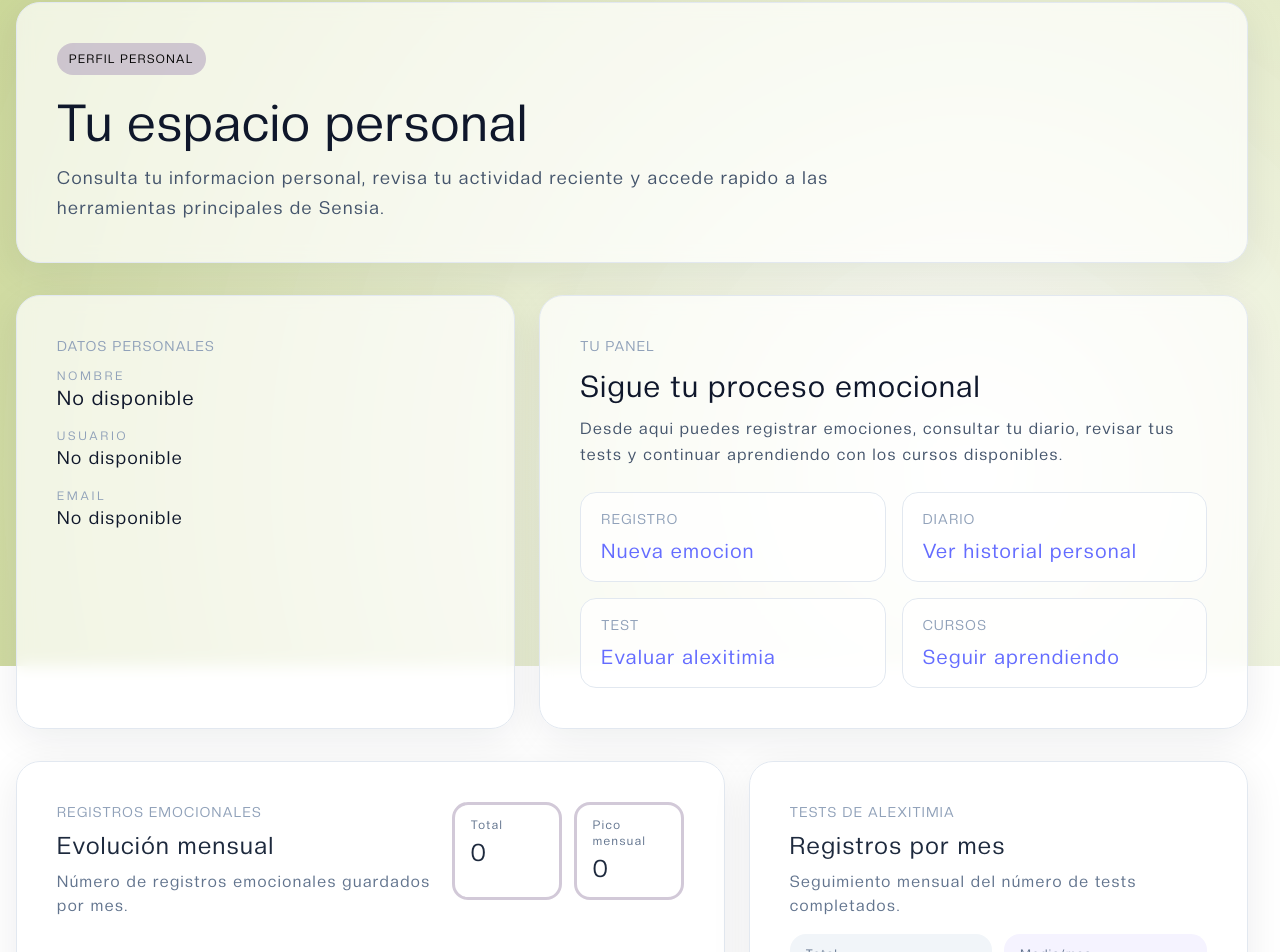
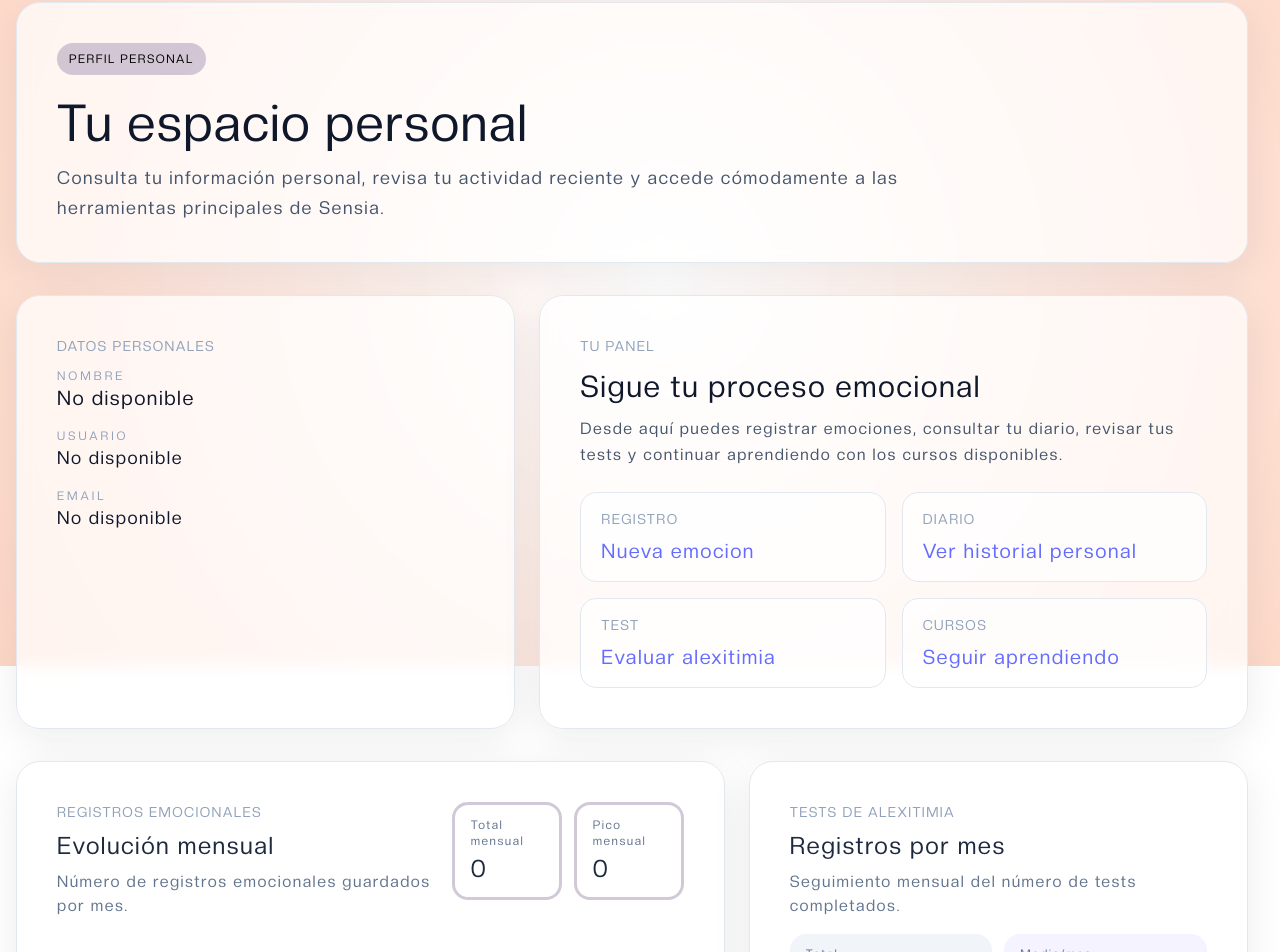
Before and after one commit to LaleliloluGit/Sensia, a React (Vite) app in the folder sensia/: page /sensia/perfil_personal in a window 1280 px wide. Shown: the part 134-1086 px from the top of the page. Built offline with nearby package versions, Linux system fonts and the light colour scheme; sample sign-in values are in the browser's storage.

Commit message:
Mejora UI

```diff
--- a/sensia/src/components/common/Header.jsx
+++ b/sensia/src/components/common/Header.jsx
@@ -9,7 +9,7 @@ function Header() {
 
   const links = [
     { to: "/sensia", label: "Inicio" },
-    { to: "/sensia/registrar_emocion", label: "Registrar emocion" },
+    { to: "/sensia/registrar_emocion", label: "Registrar emoción" },
     { to: "/sensia/alexithimia_test", label: "Test Alexitimia" },
     { to: "/sensia/diario_emocional", label: "Diario emociones" },
     { to: "/sensia/cursos", label: "Cursos" },
--- a/sensia/src/components/pages/3. emocion/RegistrarEmocionPage.jsx
+++ b/sensia/src/components/pages/3. emocion/RegistrarEmocionPage.jsx
@@ -136,7 +136,7 @@ export default function RegistrarEmocionPage() {
         />
 
         {/* Muestreo de emociones si aun no tenemos la emocion final */}
-        <div className="col-span-12 grid grid-cols-12 gap-8 justify-center">
+        <div className="col-span-12 grid grid-cols-12 gap-8 justify-center [&>*]:col-span-12 md:[&>*]:col-span-6 lg:[&>*]:col-span-4">
 
           {emocionesSeleccionadas.length < 3 &&
 
--- a/sensia/src/components/pages/4. test/TestPage.jsx
+++ b/sensia/src/components/pages/4. test/TestPage.jsx
@@ -204,7 +204,7 @@ export default function TestPage() {
     <div className="min-h-screen w-screen px-4 py-8 relative">
 
       <div className="max-w-7xl mx-auto pr-4">
-        <PageTitle title="Test Alexithimia" h1="Realiza el test de Alexitimia" h2="Responde las siguientes preguntas para conocer tu nivel de alexitimia" />
+        <PageTitle title="Test Alexitimia" h1="Realiza el test de Alexitimia" h2="Responde las siguientes preguntas para conocer tu nivel de alexitimia" />
 
 
         <div className="col-span-12 grid border-gray-600 border rounded-2xl mi-header" >
--- a/sensia/src/components/pages/5. diario/DiarioPage.jsx
+++ b/sensia/src/components/pages/5. diario/DiarioPage.jsx
@@ -88,7 +88,7 @@ export default function DiarioPage() {
       <div className="max-w-7xl mx-auto pr-4">
 
         {/* Cabecero */}
-        <PageTitle title="Diario emocional" h1="Revisa tus emociones registradas" h2="Aqui puedes revisar tus emociones, sentimientos y buscar por palabras clave" />
+        <PageTitle title="Diario emocional" h1="Revisa tus emociones registradas" h2="Aquí puedes revisitar tus registros de emociones y sentimientos y filtrarlos por palabras clave" />
         {/* FILTROS */}
         <div className="mi-header p-6">
           <div className="rounded-2xl bg-[#d2cad8]/35 border border-[#d2cad8] shadow-sm mb-8 p-4 grid grid-cols-1 md:grid-cols-3 gap-4 backdrop-blur-sm">
--- a/sensia/src/components/pages/7. perfil/GraficaRegistros.jsx
+++ b/sensia/src/components/pages/7. perfil/GraficaRegistros.jsx
@@ -97,7 +97,7 @@ export default function GraficaRegistros() {
 
         <div className="flex gap-3">
           <div className="rounded-2xl border-primario px-4 py-3 min-w-27.5">
-            <p className="text-xs text-slate-500 mb-1">Total</p>
+            <p className="text-xs text-slate-500 mb-1">Total mensual</p>
             <p className="text-2xl font-bold text-slate-800">{totalRegistros}</p>
           </div>
 
--- a/sensia/src/components/pages/7. perfil/PerfilPersonalPage.jsx
+++ b/sensia/src/components/pages/7. perfil/PerfilPersonalPage.jsx
@@ -21,7 +21,7 @@ export default function PerfilPersonalPage() {
         <PageTitle
           title="Perfil personal"
           h1={nombreCompleto || usuario?.username || "Tu espacio personal"}
-          h2="Consulta tu informacion personal, revisa tu actividad reciente y accede rapido a las herramientas principales de Sensia."
+          h2="Consulta tu información personal, revisa tu actividad reciente y accede cómodamente a las herramientas principales de Sensia."
         />
 
         <section className="grid grid-cols-12 gap-6 mb-8">
@@ -61,7 +61,7 @@ export default function PerfilPersonalPage() {
               Sigue tu proceso emocional
             </h2>
             <p className="text-slate-600 leading-relaxed mb-6">
-              Desde aqui puedes registrar emociones, consultar tu diario, revisar tus tests y continuar aprendiendo con los cursos disponibles.
+              Desde aquí puedes registrar emociones, consultar tu diario, revisar tus tests y continuar aprendiendo con los cursos disponibles.
             </p>
 
             <div className="grid grid-cols-1 md:grid-cols-2 gap-4">
--- a/sensia/src/index.css
+++ b/sensia/src/index.css
@@ -126,7 +126,7 @@ button:focus-visible {
       rgba(255, 255, 255, 0.722),
       rgba(255, 179, 153, 0.79),
       rgba(255, 255, 255, 0.707));
-  animation: girarColor 45s ease-in-out infinite alternate;
+  animation: girarColor 180s ease-in-out infinite alternate;
 }
 
 .mi-header {
```
